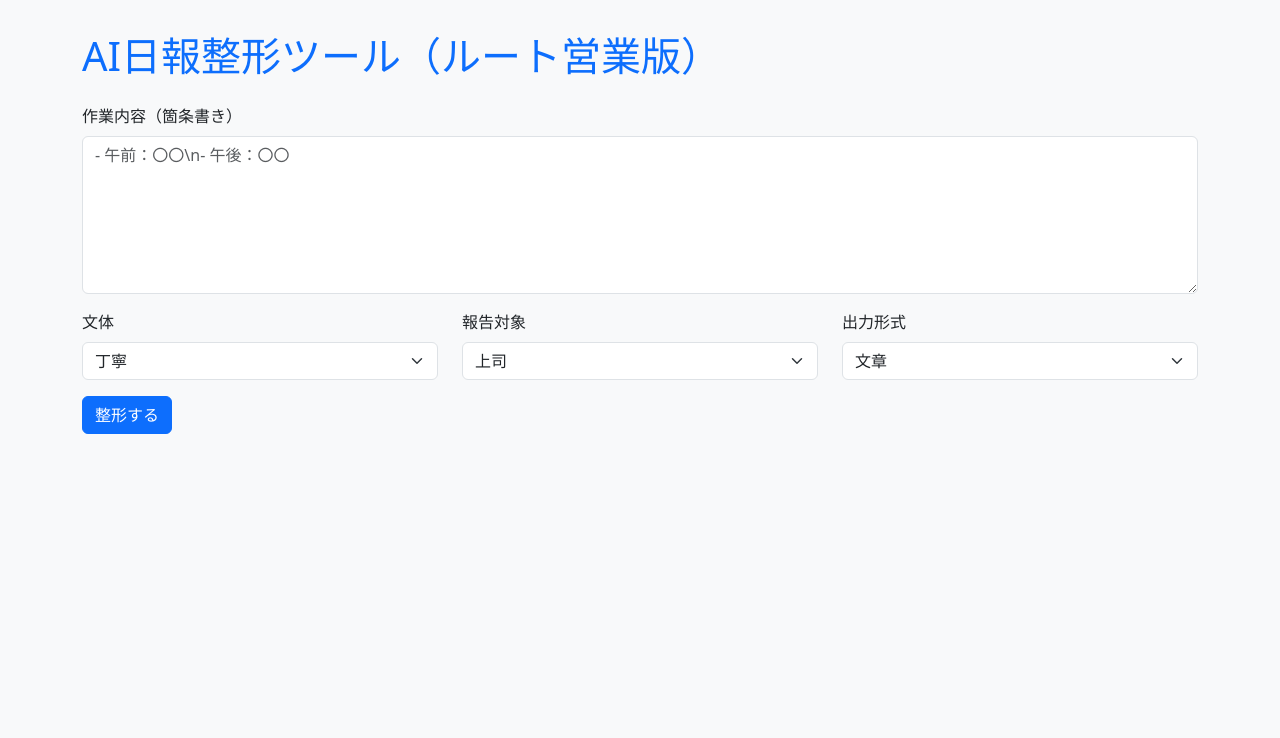
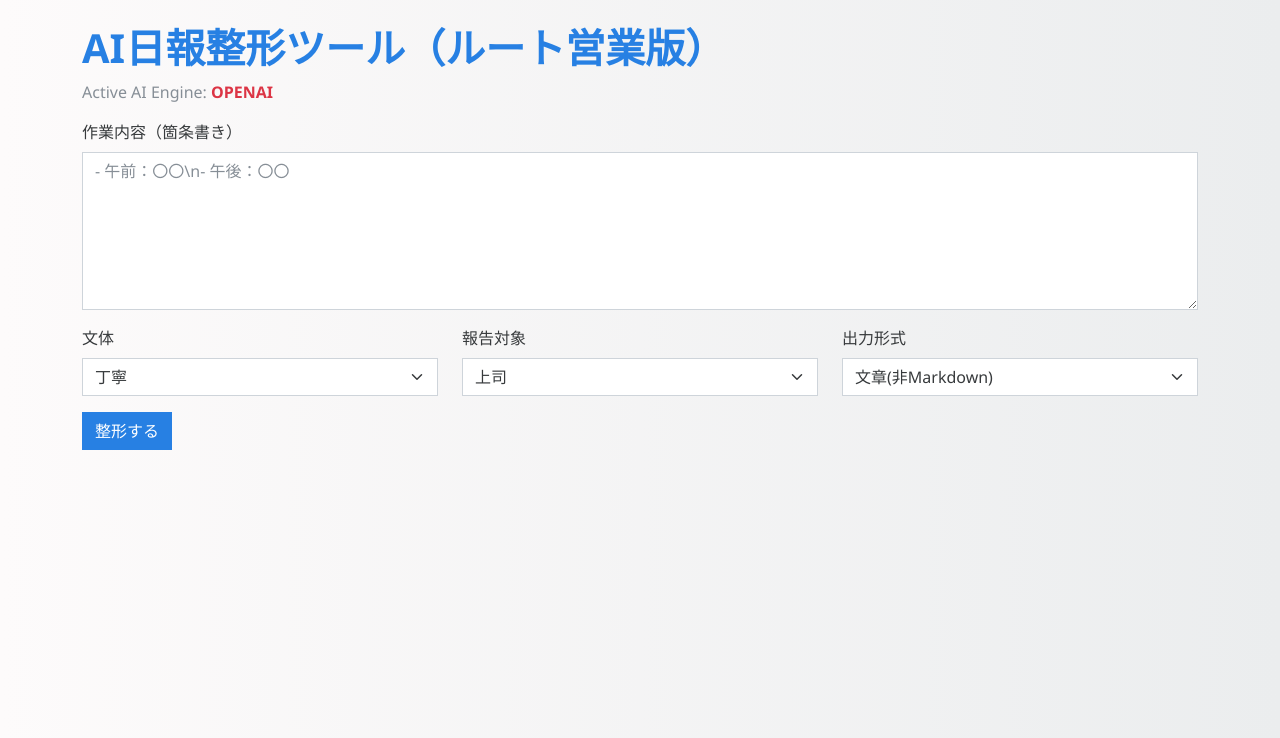
Before and after one commit to hanamarubijin/ai_daily_report, a Flask app: page / in a window 1280 px wide. Shown: the top 738 px of the page. Run offline with Flask 3, Linux system fonts and the light colour scheme; some libraries are stand-ins or nearby versions.

```diff
--- a/templates/index.html
+++ b/templates/index.html
@@ -3,16 +3,13 @@
 <head>
   <meta charset="UTF-8">
   <title>AI日報整形ツール（ルート営業版）</title>
-  <link href="https://cdn.jsdelivr.net/npm/bootstrap@5.3.2/dist/css/bootstrap.min.css" rel="stylesheet">
-  <style>
-    body { padding: 2rem; background-color: #f8f9fa; }
-    textarea { resize: vertical; }
-    .result-box { white-space: pre-wrap; background: #fff; padding: 1rem; border-radius: 8px; border: 1px solid #ccc; }
-  </style>
+<link href="https://cdn.jsdelivr.net/npm/bootswatch@5.3.2/dist/cosmo/bootstrap.min.css" rel="stylesheet">
+  <link href="{{ url_for('static', filename='css/style.css') }}" rel="stylesheet">
 </head>
 <body>
-  <div class="container">
-    <h1 class="mb-4 text-primary">AI日報整形ツール（ルート営業版）</h1>
+  <div class="container py-4">
+    <h1 class="mb-2 text-primary">AI日報整形ツール（ルート営業版）</h1>
+    <p class="text-muted">Active AI Engine: <strong>{{ ai_provider | upper }}</strong></p>
 
     <form method="POST" class="mb-4">
       <div class="mb-3">
@@ -40,8 +37,8 @@
         <div class="col-md-4">
           <label class="form-label">出力形式</label>
           <select name="format" class="form-select">
-            <option value="文章">文章</option>
-            <option value="箇条書き">箇条書き</option>
+            <option value="文章(非Markdown)">文章(非Markdown)</option>
+            <option value="箇条書き(非Markdown)">箇条書き(非Markdown)</option>
             <option value="Markdown">Markdown</option>
           </select>
         </div>
```
